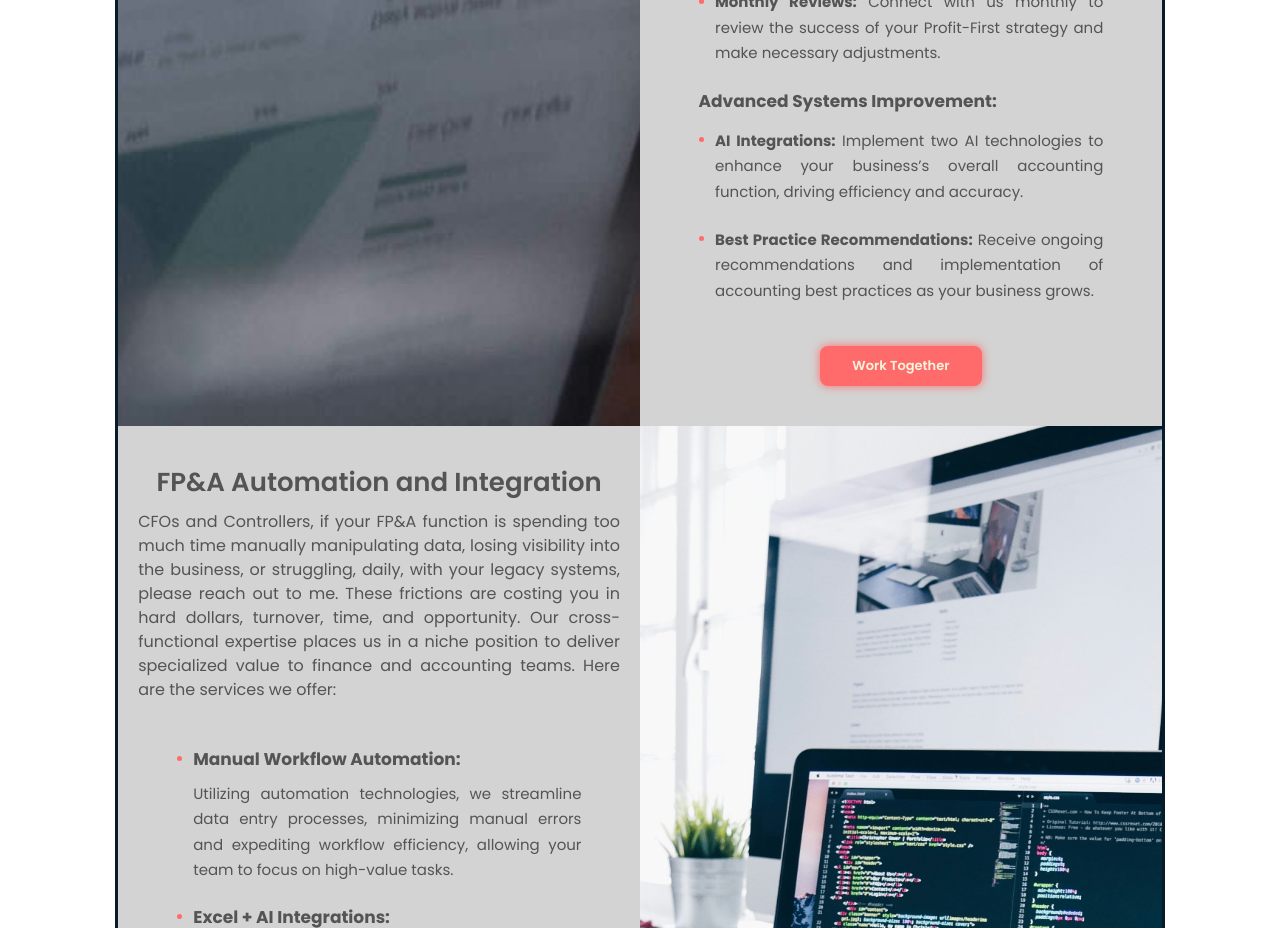
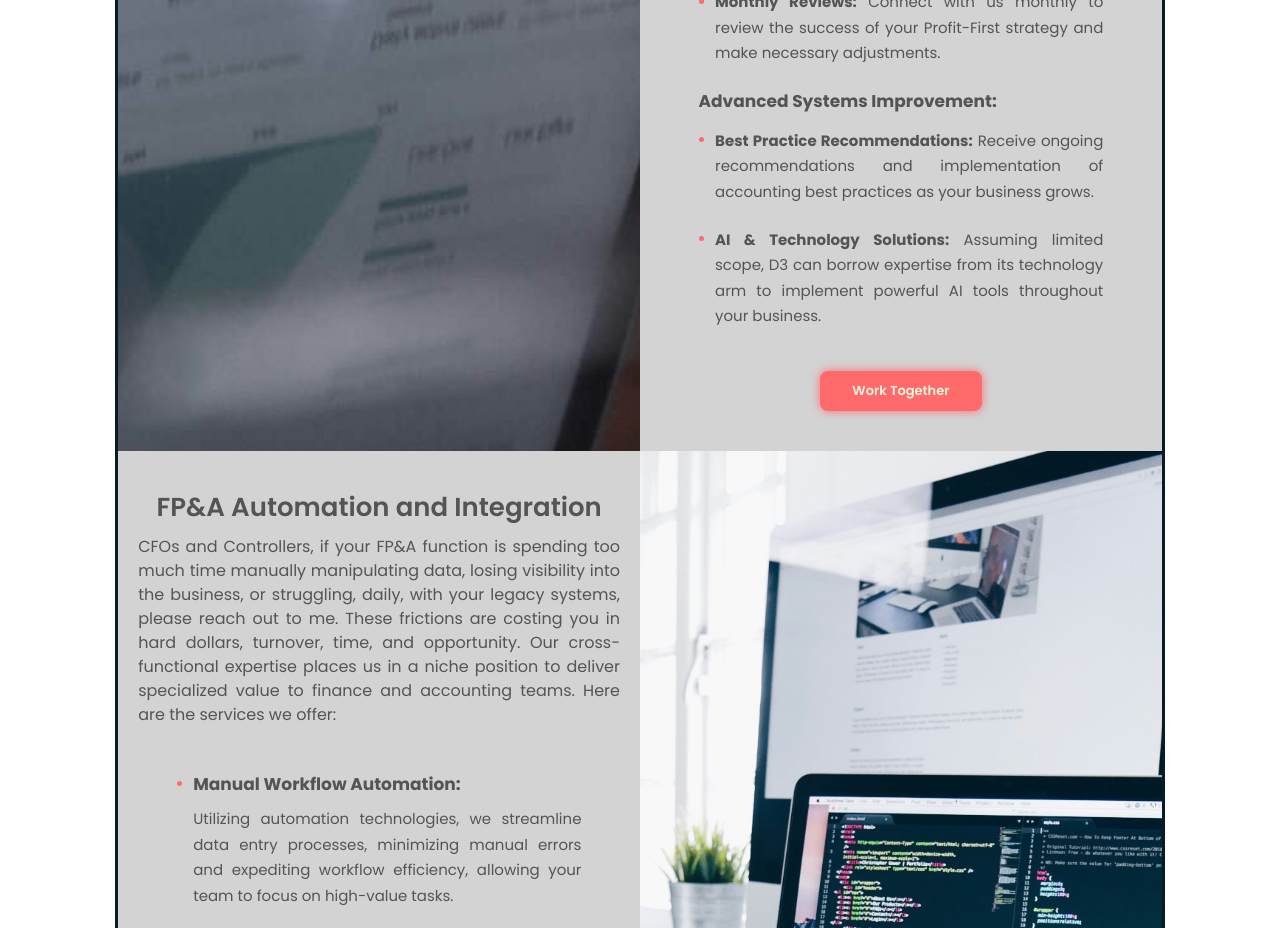
Before and after one commit to kylecburgoyneF9/business_website, a Vue app: page /consulting in a window 1280 px wide. Shown: the part 3920-4848 px from the top of the page. Built offline with nearby package versions, Linux system fonts and the light colour scheme.

Commit message:
Final Language Updates

```diff
--- a/src/views/ConsultingView.vue
+++ b/src/views/ConsultingView.vue
@@ -134,12 +134,12 @@
                         <li>
                             <strong>Advanced Systems Improvement:</strong>
                             <ul>
-                                <li><b>AI Integrations:</b> Implement two AI technologies to enhance your business’s
-                                    overall
-                                    accounting function, driving efficiency and accuracy.</li>
                                 <li><b>Best Practice Recommendations:</b> Receive ongoing recommendations and
                                     implementation of
                                     accounting best practices as your business grows.</li>
+                                <li><b>AI & Technology Solutions:</b> Assuming limited scope, D3 can borrow expertise
+                                    from its technology arm to implement powerful AI tools throughout your business.
+                                </li>
                             </ul>
                         </li>
                     </ul>
```
